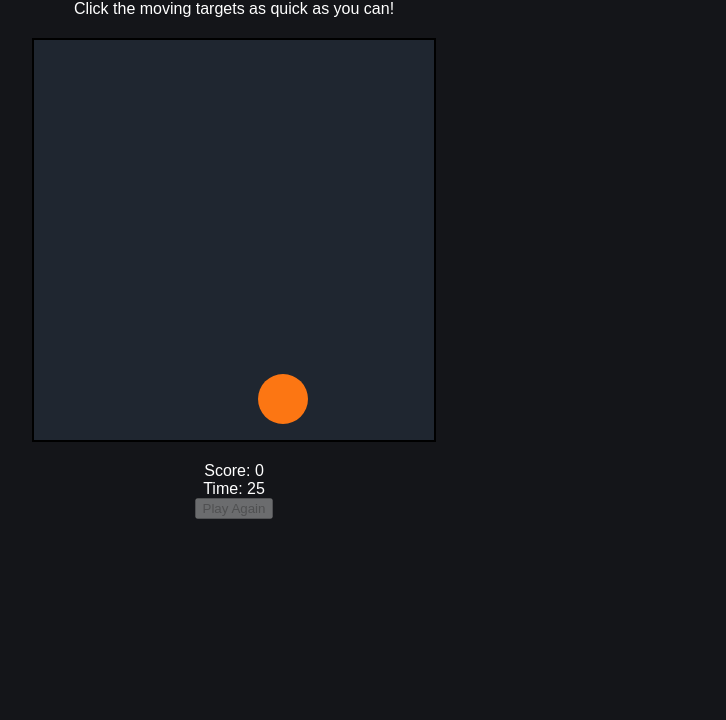
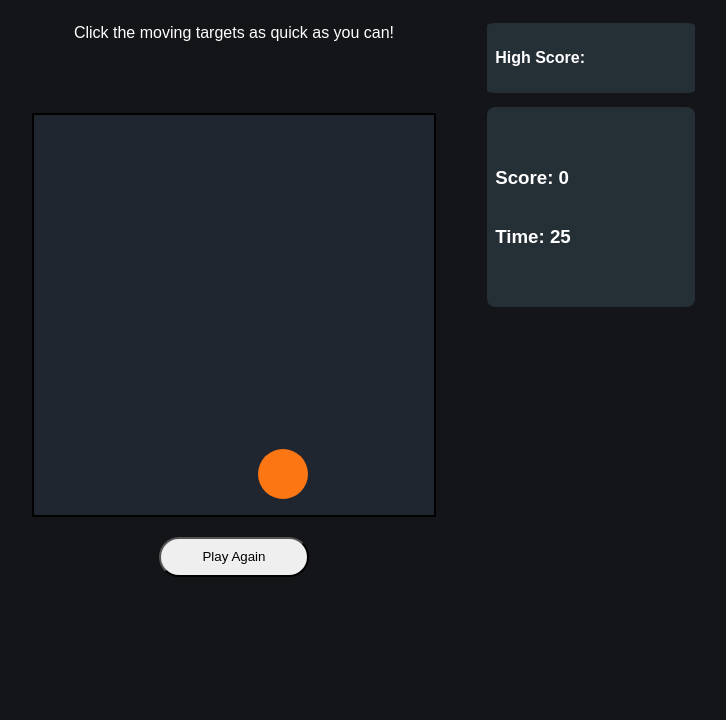
Before and after one commit to DavidMcGregor1/AimTrainer, a plain HTML site: page index.html in a window 1280 px wide. Shown: the part 80-800 px from the top of the page, without its empty margins (406-1132 px from the left). Drawn offline with Linux system fonts and the light colour scheme.

Commit message:
added highscore functionality and styling

```diff
--- a/index.html
+++ b/index.html
@@ -12,14 +12,22 @@
     <h1 id="header" class="makeWhite">Aim Trainer</h1>
     <p class="makeWhite">Click the moving targets as quick as you can!</p>
 
+
     <div id="gameContainer">
         <div id="target"></div>
     </div>
 
-    <div class="makeWhite" id="score">Score: 0</div>
-    <div class="makeWhite" id="time">Time: 30</div>
+    <div class="test">
+        <h3 id="score">Score: 0</h3>
+        <h3 id="time">Time: 30</h3>
+    </div>
+
+    <div class="highScoreContainer">
+        <h4 id="highScoreHeader">High Score:</h4>
+    </div>
 
     <button id="resetButton">Play Again</button>
+
 
 
     <script src="script.js"></script>
--- a/script.js
+++ b/script.js
@@ -4,6 +4,7 @@ var score = 0;
 var timeLimit = 30;
 var countdownTimer;
 var resetButton = document.getElementById("resetButton");
+var highScore = 0;
 
 resetButton.addEventListener("click", resetGame);
 
@@ -41,6 +42,12 @@ function updateScore() {
   document.getElementById("score").innerHTML = "Score: " + score;
 }
 
+function updateHighScore() {
+  highScore = Math.max(highScore, score);
+  document.getElementById("highScoreHeader").innerHTML =
+    "High Score: " + highScore;
+}
+
 function countdown() {
   timeLimit--;
   document.getElementById("time").innerHTML = "Time: " + timeLimit;
@@ -49,6 +56,7 @@ function countdown() {
     clearInterval(countdownTimer);
     target.removeEventListener("click", onClick);
     resetButton.disabled = false;
+    updateHighScore();
     alert("Game over! Your score: " + score);
   }
 }
@@ -61,4 +69,4 @@ function resetGame() {
   startGame();
 }
 
-resetGame();
+startGame();
--- a/style.css
+++ b/style.css
@@ -2,10 +2,16 @@ body {
     text-align: center;
     font-family: Arial, sans-serif;
     background-color: #141519;
+    display: grid;
+    grid-template-columns: 1fr 1fr 1fr;
 }
+
+
 
 .makeWhite {
     color: white;
+    grid-column: 2;
+
 }
 
 #gameContainer {
@@ -16,6 +22,7 @@ body {
     border: 2px solid black;
     overflow: hidden;
     background-color: #1F2630;
+    grid-column: 2;
 }
 
 #target {
@@ -27,8 +34,56 @@ body {
     cursor: pointer;
 }
 
-#leaderboard {
-    margin-top: 20px;
-    list-style-type: decimal;
-    padding-left: 20px;
+#resetButton {
+    grid-column: 2;
+    width: 150px;
+    height: 40px;
+    margin-left: auto;
+    margin-right: auto;
+    border-radius: 40px;
 }
+
+.test {
+    width: 200px;
+    height: 200px;
+    background-color: #252F36;
+    border-radius:4%;
+    grid-column: 3;
+    margin-left: 10%;
+    margin-top: 3.5%;
+    display: flex;
+    flex-direction: column;
+    justify-content: center;
+    padding-left: 2%;
+}
+
+#score {
+    color: white;
+    text-align: left;
+}
+
+#time {
+    color: white;
+    text-align: left;
+}
+
+.highScoreContainer {
+    width: 200px;
+    height: 70px;
+    background-color: #252F36;
+    grid-column: 3;
+    grid-row: 2;
+    margin-left: 10%;
+    margin-top: 3.5%;
+    border-radius:4%;
+    display: flex;
+    flex-direction: column;
+    justify-content: center;
+    padding-left: 2%;
+
+}
+
+#highScoreHeader {
+    color: white;
+    text-align: left;
+}
```
